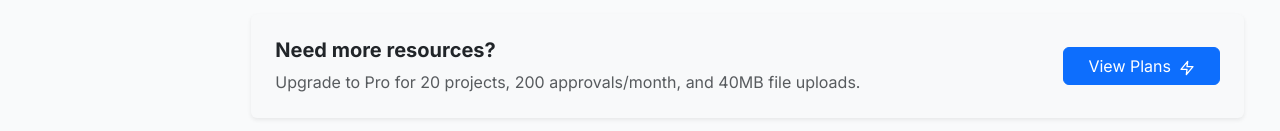
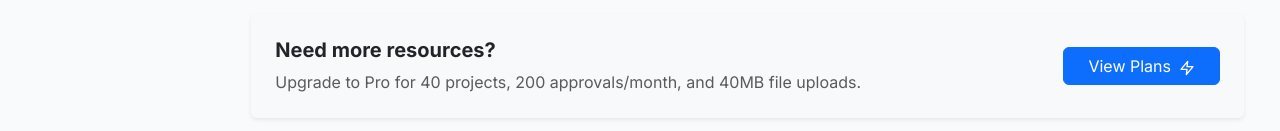
Before and after one commit to hellodecidely/decidely-client, a React (Vite) app: page /usage in a window 1280 px wide. Shown: the part 991-1122 px from the top of the page. Built offline with nearby package versions, Linux system fonts and the light colour scheme; no server answers; sample sign-in values are in the browser's storage.

Commit message:
Update Pro plan details in Usage component for accuracy

```diff
--- a/src/pages/decidely/Usage.jsx
+++ b/src/pages/decidely/Usage.jsx
@@ -392,7 +392,7 @@ const Usage = () => {
                   <div className="col-md-8">
                     <h5 className="fw-bold mb-2">Need more resources?</h5>
                     <p className="text-muted mb-md-0">
-                      Upgrade to Pro for 20 projects, 200 approvals/month, and 40MB file uploads.
+                      Upgrade to Pro for 40 projects, 200 approvals/month, and 40MB file uploads.
                     </p>
                   </div>
                   <div className="col-md-4 text-md-end">
```
